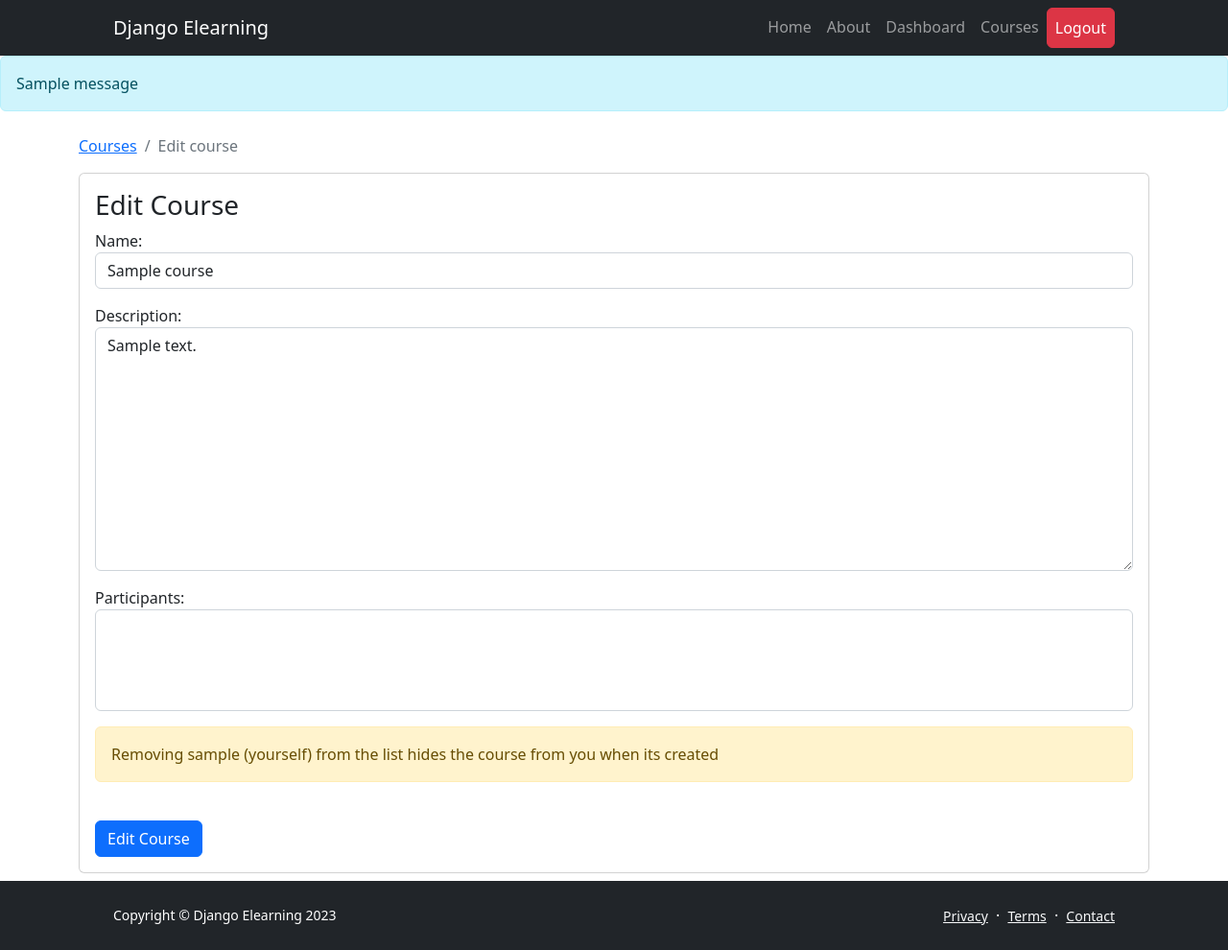
After one commit to Abdul-fattah-Tayih/elearning-django, a Django app: page /dashboard/courses/1/edit in a window 1280 px wide. The commit adds this page. Shown: the whole page at 96% size. Run offline with Django 4.2, Linux system fonts and the light colour scheme; a user stored in the database is signed in; tables that the repository leaves empty hold one stand-in row (values such as "Sample post"); one stand-in notice (Sample message) is shown; lists and menus that the app fills with data are empty; some libraries are stand-ins or nearby versions.

Commit message:
Add course crud with forms

```diff
--- a/dashboard/forms.py
+++ b/dashboard/forms.py
@@ -1,14 +1,21 @@
 from django import forms
 from dashboard.models import Course
+from django.contrib.auth.models import User
 
 class AddCourseForm(forms.ModelForm):
+    name = forms.CharField(required=True, widget=forms.TextInput(attrs={'class': 'form-control', 'placeholder': 'name'}))
+    description = forms.CharField(required=True, widget=forms.Textarea(attrs={'class': 'form-control', 'placeholder': 'description'}))
+    participants = forms.ModelMultipleChoiceField(required=True, queryset=User.objects.filter(groups__name__in=('student','teacher')).all(), widget=forms.SelectMultiple(attrs={'class': 'form-select', 'placeholder': 'participants'}))
 
     class Meta:
         model = Course
-        fields = ('title', 'description', 'participants')
+        fields = ('name', 'description', 'participants')
 
-        widgets = {
-            'title': forms.TextInput(attrs={'class': 'form_input'}),
-            'description': forms.TextInput(attrs={'class': 'form_input'}),
-            'participants': forms.MultipleHiddenInput(attrs={'class': 'form_input'}),
-        }
+class EditCourseForm(forms.ModelForm):
+    name = forms.CharField(required=True, widget=forms.TextInput(attrs={'class': 'form-control', 'placeholder': 'name'}))
+    description = forms.CharField(required=True, widget=forms.Textarea(attrs={'class': 'form-control', 'placeholder': 'description'}))
+    participants = forms.ModelMultipleChoiceField(required=True, queryset=User.objects.filter(groups__name__in=('student','teacher')).all(), widget=forms.SelectMultiple(attrs={'class': 'form-select', 'placeholder': 'participants'}))
+
+    class Meta:
+        model = Course
+        fields = ('name', 'description', 'participants')
--- a/dashboard/templates/dashboard/course_list.html
+++ b/dashboard/templates/dashboard/course_list.html
@@ -8,7 +8,7 @@
         <div style="display: flex; justify-content: space-between; align-items: center">
             <h1>Courses</h1>
             {% if perms.dashboard.add_course %}
-            <a class='btn btn-primary' href="">Create Course</a>
+            <a class='btn btn-primary' href="{% url 'dashboard.add_courses' %}">Create Course</a>
             {% endif %}
         </div>
 
@@ -29,7 +29,7 @@
                         {% endif %}
 
                         {% if perms.dashboard.delete_course %}
-                        <a class='btn btn-danger' href="/dashboard/courses/{{course.id}}">Delete</a>
+                        <a class='btn btn-danger' href="{% url 'dashboard.delete_course' course.id %}">Delete</a>
                         {% endif %}
                     </div>
                 </div>
--- /dev/null
+++ b/dashboard/templates/dashboard/edit_course.html
@@ -0,0 +1,28 @@
+{% extends 'main.html' %}
+
+{% block title %}Add Course{% endblock %}
+
+{% block content %}
+<div class='container mt-2 py-2'>
+    <nav aria-label="breadcrumb">
+        <ol class="breadcrumb">
+            <li class="breadcrumb-item"><a href="{% url 'dashboard.courses' %}">Courses</a></li>
+            <li class="breadcrumb-item active" aria-current="page">Edit course</li>
+        </ol>
+    </nav>
+    <div class='card'>
+        <div class='card-body'>
+            <h3 class='card-title'>Edit Course</h3>
+            <form method='POST' action="{% url 'dashboard.edit_course' course.id %}">
+                {% csrf_token %}
+                {{ form.as_p }}
+                <div class='alert alert-warning'>
+                    Removing {{ request.user.username }} (yourself) from the list hides the course from you when its created
+                </div>
+                <br>
+                <button class='btn btn-primary'>Edit Course</button>
+            </form>
+        </div>
+    </div>
+</div>
+{% endblock %}
--- a/dashboard/urls.py
+++ b/dashboard/urls.py
@@ -6,8 +6,9 @@ from dashboard import views
 urlpatterns = [
     path('', views.Dashboard.as_view(), name='dashboard.home'),
     path('courses', views.CourseView.as_view(), name='dashboard.courses'),
+    path('courses/add', views.AddCoursesView.as_view(), name='dashboard.add_courses'),
     path('courses/<course_id>', views.CourseDetailView.as_view(), name='dashboard.course_detail'),
+    path('courses/<int:course_id>/edit', views.EditCoursesView.as_view(), name='dashboard.edit_course'),
+    path('courses/<int:course_id>/delete', views.delete_course, name='dashboard.delete_course'),
     path('courses/<course_id>/lessons/<lesson_id>', views.lesson_detail, name='dashboard.lesson_detail'),
-    path('courses/<course_id>/lessons/<lesson_id>/next', views.next_lesson, name='dashboard.next_lesson'),
-    path('courses/<course_id>/lessons/<lesson_id>/previous', views.previous_lesson, name='dashboard.previous_lesson'),
 ]
--- a/dashboard/views.py
+++ b/dashboard/views.py
@@ -4,12 +4,12 @@ from django.http import HttpRequest
 from django.shortcuts import redirect, render
 from django.views import View
 from django.views.generic.list import ListView
-from django.views.generic.detail import DetailView
+from dashboard.forms import AddCourseForm, EditCourseForm
+from django.contrib import messages
 from dashboard.models import Course, Lesson
 from django.contrib.auth.mixins import LoginRequiredMixin
 from django.contrib.auth.mixins import PermissionRequiredMixin
-from django.utils.decorators import method_decorator
-from django.contrib.auth.decorators import permission_required as permission_required_decorator
+from django.contrib.auth.decorators import login_required, permission_required as permission_required_decorator
 from django.db.models import Count
 
 
@@ -26,14 +26,49 @@ class CourseView(LoginRequiredMixin, PermissionRequiredMixin, ListView):
     def get_queryset(self) -> QuerySet[Any]:
         return Course.objects.filter(participants__id=self.request.user.id).annotate(Count('lesson', distinct=True))
 
-    @method_decorator(permission_required_decorator('dashboard.add_course'))
+class AddCoursesView(LoginRequiredMixin, PermissionRequiredMixin, View):
+    permission_required = ['dashboard.add_course']
+    def get(self, request: HttpRequest):
+        return render(request, 'dashboard/add_course.html', {
+            'form': AddCourseForm(initial={'participants': (self.request.user.id, self.request.user.username)}),
+        })
+
     def post(self, request: HttpRequest):
-        course = Course.objects.create(name=request.POST.get('name'), description=request.POST.get('description'))
+        form = AddCourseForm(request.POST)
 
-        course.participants.add(request.POST.get('participants'))
+        if form.is_valid():
+            form.save()
+            messages.success(request, 'Added course')
+            return redirect('dashboard.courses')
 
-        return redirect('dashboard.courses')
+        return render(request, 'dashboard/add_course.html', {
+            'form': form
+        })
 
+class EditCoursesView(LoginRequiredMixin, PermissionRequiredMixin, View):
+    permission_required = ['dashboard.change_course']
+    def get(self, request: HttpRequest, course_id: int):
+        course = Course.objects.filter(participants__id=self.request.user.id, id=course_id).prefetch_related('participants').get()
+
+        return render(request, 'dashboard/edit_course.html', {
+            'form': EditCourseForm(instance=course, initial={
+                'participants': [user.id for user in course.participants.all()]
+            }),
+            'course': course,
+        })
+
+    def post(self, request: HttpRequest, course_id: int):
+        course = Course.objects.filter(participants__id=self.request.user.id, id=course_id).get()
+        form = EditCourseForm(request.POST, instance=course)
+
+        if form.is_valid():
+            form.save()
+            messages.success(request, 'Updated course')
+            return redirect('dashboard.courses')
+
+        return render(request, 'dashboard/edit_course.html', {
+            'form': form
+        })
 
 class CourseDetailView(LoginRequiredMixin, View):
     def get(self, request: HttpRequest, course_id: int):
@@ -45,32 +80,25 @@ class CourseDetailView(LoginRequiredMixin, View):
             'course': course
         })
 
+@login_required()
+@permission_required_decorator('dashboard.delete_course')
+def delete_course(request: HttpRequest, course_id):
+    course = Course.objects.filter(id=course_id, participants__id=request.user.id).get()
+
+    course.participants.remove()
+    course.delete()
+
+    messages.success(request, 'Deleted successfully')
+
+    return redirect('dashboard.courses')
+
+@login_required()
 @permission_required_decorator('dashboard.view_lesson')
 def lesson_detail(request: HttpRequest, course_id: int, lesson_id: int):
     lesson = Lesson.objects.filter(id=lesson_id, course__id=course_id, course__participants__id=request.user.id).prefetch_related('course').get()
 
     return render(request, 'dashboard/lesson_detail.html', {
         'lesson': lesson,
-        'next_lesson_exists': lesson.next_lesson_exists(request.user.id, course_id),
-        'previous_lesson_exists': lesson.previous_lesson_exists(request.user.id, course_id),
+        'next_lesson': lesson.next_lesson(request.user.id, course_id),
+        'previous_lesson': lesson.previous_lesson(request.user.id, course_id),
     })
-
-@permission_required_decorator('dashboard.view_lesson')
-def next_lesson(request: HttpRequest, course_id: int, lesson_id: int):
-    lesson = Lesson.objects.filter(id__gt=lesson_id, course__id=course_id, course__participants__id=request.user.id).prefetch_related('course').get()
-
-    return render(request, 'dashboard/lesson_detail.html', {
-        'lesson': lesson,
-        'next_lesson_exists': lesson.next_lesson_exists(request.user.id, course_id),
-        'previous_lesson_exists': lesson.previous_lesson_exists(request.user.id, course_id),
-    })
-
-@permission_required_decorator('dashboard.view_lesson')
-def previous_lesson(request: HttpRequest, course_id: int, lesson_id: int):
-    lesson = Lesson.objects.filter(id__lt=lesson_id, course__id=course_id, course__participants__id=request.user.id).prefetch_related('course').get()
-
-    return render(request, 'dashboard/lesson_detail.html', {
-        'lesson': lesson,
-        'next_lesson_exists': lesson.next_lesson_exists(request.user.id, course_id),
-        'previous_lesson_exists': lesson.previous_lesson_exists(request.user.id, course_id),
-    })
--- a/elearning/settings.py
+++ b/elearning/settings.py
@@ -37,6 +37,7 @@ INSTALLED_APPS = [
     'django.contrib.sessions',
     'django.contrib.messages',
     'django.contrib.staticfiles',
+    'django_extensions',
     'dashboard',
 ]
 
@@ -132,3 +133,4 @@ STATICFILES_DIRS = [
 DEFAULT_AUTO_FIELD = 'django.db.models.BigAutoField'
 
 LOGIN_REDIRECT_URL='/dashboard'
+LOGOUT_REDIRECT_URL='/accounts/login'
--- a/templates/main.html
+++ b/templates/main.html
@@ -52,6 +52,14 @@
             </nav>
 
             <section class='min-vh-100'>
+            {% if messages %}
+                {% for message in messages %}
+                    <div class='alert alert-info'>
+                        {{ message }}
+                    </div>
+                {% endfor %}
+            {% endif %}
+
             {% block content %} {% endblock %}
             </section>
 
```
Also changed, not shown: dashboard/models.py (+9 -10 lines), dashboard/templates/dashboard/add_course.html (added, +28 -0 lines), dashboard/templates/dashboard/lesson_detail.html (+4 -4 lines), templates/registration/login.html (+7 -5 lines), dashboard/migrations/0003_rename_update_date_course_updated_date_and_more.py (added), readme.md, 2 other files.
